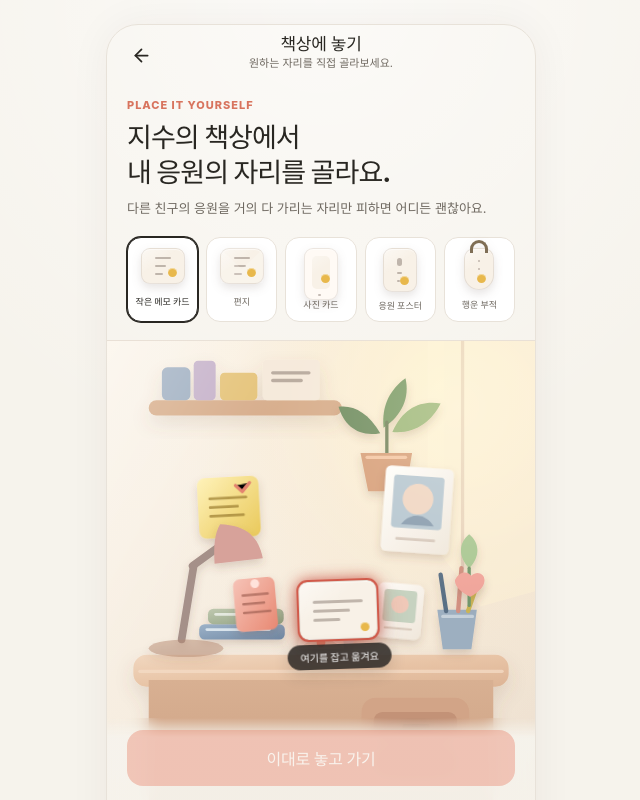
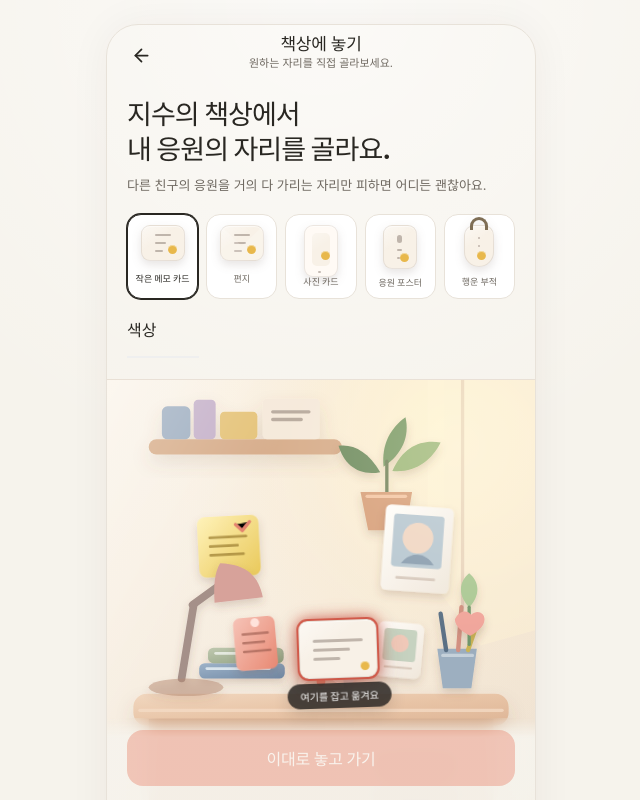
Before and after one commit to Likelion-Yonsei-14th/14-DEMODAY-FRONTEND-CHAK, a React (Vite) app: page /prototype/support/jisu/placement in a window 1280 px wide. Shown: the top 800 px of the page, without its empty margins (319-959 px from the left). Built offline with nearby package versions, Linux system fonts and the light colour scheme; a web font is replaced by a local one.

Commit message:
feat: add desk object color picker

```diff
--- a/src/features/supporter/PlacementPreviewPage.tsx
+++ b/src/features/supporter/PlacementPreviewPage.tsx
@@ -15,6 +15,7 @@ import type { DeskObjectType, DeskPlacement } from '@/types'
 import {
   clampPlacement,
   deskObjectLabels,
+  deskObjectToneOptions,
   isPlacementValid,
   resolveDeskObjectType,
   resolveInitialPlacement,
@@ -42,7 +43,19 @@ export function PlacementPreviewPage() {
     recommendedObjectType,
   )
   const firstPage = getFirstCardPage(draft)
-  const previewColor = getComposerBackground(firstPage.backgroundAssetId).tone
+  const cardPreviewColor =
+    getComposerBackground(firstPage.backgroundAssetId).tone
+  const [objectColor, setObjectColor] = useState(cardPreviewColor)
+  const toneChoices = [
+    {
+      id: 'card',
+      label: '카드 색',
+      color: cardPreviewColor,
+    },
+    ...deskObjectToneOptions.filter(
+      (tone) => tone.color !== cardPreviewColor,
+    ),
+  ]
   const initialPlacement = useMemo(
     () => resolveInitialPlacement(currentDesk.objects.length),
     [currentDesk.objects.length],
@@ -117,7 +130,7 @@ export function PlacementPreviewPage() {
     setPlacing(true)
 
     window.setTimeout(() => {
-      placeComposerMessage(placement, objectType)
+      placeComposerMessage(placement, objectType, objectColor)
       navigate('/prototype/support/jisu/complete', { replace: true })
     }, 520)
   }
@@ -154,7 +167,6 @@ export function PlacementPreviewPage() {
     >
       <main className="placement-preview">
         <section className="placement-preview__copy">
-          <p className="supporter-flow__eyebrow">PLACE IT YOURSELF</p>
           <h2>지수의 책상에서<br />내 응원의 자리를 골라요.</h2>
           <p>
             다른 친구의 응원을 거의 다 가리는 자리만 피하면 어디든 괜찮아요.
@@ -187,7 +199,7 @@ export function PlacementPreviewPage() {
                     `desk-object--${type}`,
                   ].join(' ')}
                   style={{
-                    '--desk-object-color': previewColor,
+                    '--desk-object-color': objectColor,
                   } as React.CSSProperties}
                   aria-hidden
                 >
@@ -197,6 +209,34 @@ export function PlacementPreviewPage() {
               </button>
             )
           })}
+        </section>
+
+        <section className="placement-object-tone-picker" aria-label="오브젝트 색상">
+          <span className="placement-object-tone-picker__label">색상</span>
+          <div className="placement-object-tone-picker__options">
+            {toneChoices.map((tone) => {
+              const selected = objectColor === tone.color
+
+              return (
+                <button
+                  type="button"
+                  key={tone.id}
+                  className={[
+                    'placement-object-tone',
+                    selected
+                      ? 'placement-object-tone--selected'
+                      : '',
+                  ].filter(Boolean).join(' ')}
+                  style={{
+                    '--object-tone': tone.color,
+                  } as React.CSSProperties}
+                  aria-label={tone.label}
+                  aria-pressed={selected}
+                  onClick={() => setObjectColor(tone.color)}
+                />
+              )
+            })}
+          </div>
         </section>
 
         <div
@@ -213,7 +253,7 @@ export function PlacementPreviewPage() {
             draftObject={{
               representationType: objectType,
               placement,
-              previewColor,
+              previewColor: objectColor,
               invalid: !valid,
               dragging,
               onPointerDown: handlePointerDown,
```
